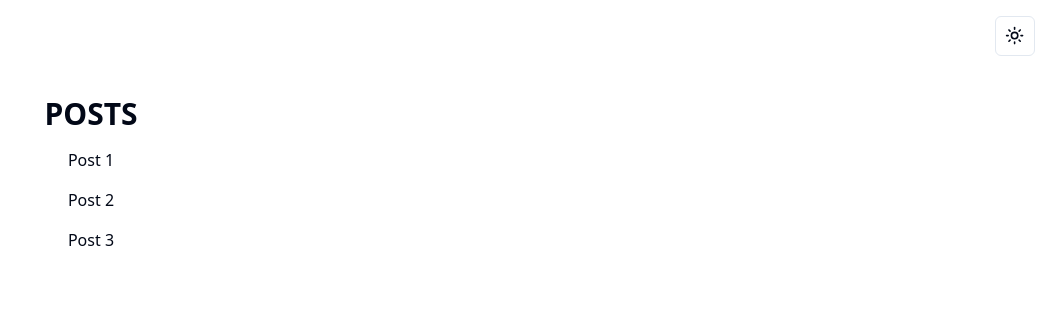
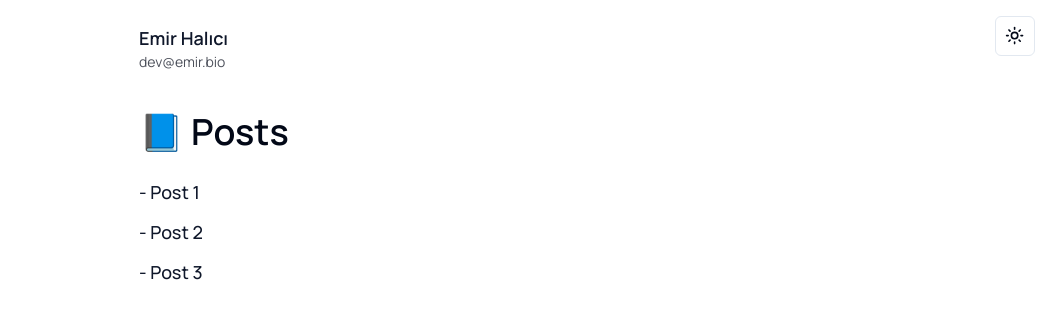
Before and after one commit to emirhalici/personal-page-next, a Next.js app: page /posts in a window 1280 px wide. Shown: the top 318 px of the page, without its empty margins (229-1280 px from the left). Built offline with nearby package versions, Linux system fonts and the light colour scheme.

Commit message:
feat: posts landing page

```diff
--- /dev/null
+++ b/components/ui/header.tsx
@@ -0,0 +1,18 @@
+import { Manrope } from "next/font/google";
+import Link from "next/link";
+const manrope = Manrope({ subsets: ["latin"] });
+
+export function Header() {
+  return (
+    <header className={`w-1/2 ${manrope.className} pb-4`}>
+      <div className="flex flex-col items-start">
+        <h1 className="text-lg font-semibold text-primary hover:opacity-80 transition-all">
+          <Link href="/">Emir Halıcı</Link>
+        </h1>
+        <h4 className="text-sm opacity-70 hover:opacity-85 transition-all">
+          <a href="mailto:dev@emir.bio">dev@emir.bio</a>
+        </h4>
+      </div>
+    </header>
+  );
+}
--- a/pages/index.tsx
+++ b/pages/index.tsx
@@ -1,6 +1,7 @@
 import { Manrope } from "next/font/google";
 import Link from "next/link";
 import { Button } from "~/components/ui/button";
+import { Header } from "~/components/ui/header";
 import { SocialButtons } from "~/components/ui/social-buttons";
 import { Url } from "~/components/ui/url";
 
@@ -9,9 +10,10 @@ const manrope = Manrope({ subsets: ["latin"] });
 export default function Home() {
   return (
     <main
-      className={`flex min-h-screen flex-col items-center justify-start p-24 ${manrope.className}`}
+      className={`flex min-h-screen flex-col items-center justify-start py-6 px-24 ${manrope.className}`}
     >
-      <div className="w-1/2 justify-start">
+      <Header />
+      <div className="w-1/2 justify-start pt-6">
         <h1 className="pb-5 text-5xl font-semibold">Hello, I&apos;m Emir 👋</h1>
         <h2 className="text-2xl opacity-60">
           I am a software developer based in <b>Türkiye</b>.
--- a/pages/posts/[id]/index.tsx
+++ b/pages/posts/[id]/index.tsx
@@ -18,9 +18,6 @@ export default function Page({ post }: PostPageProps) {
     </div>
   );
 }
-
-// this is how you achieve SSG read more https://nextjs.org/docs/pages/building-your-application/rendering/static-site-generation
-// https://vercel.com/blog/nextjs-server-side-rendering-vs-static-generation
 
 export const getStaticProps: GetStaticProps = async ({ params }) => {
   const postId = parseInt(params?.id as string, 10);
--- a/pages/posts/index.tsx
+++ b/pages/posts/index.tsx
@@ -1,5 +1,10 @@
 import posts, { Post } from "~/lib/assets/posts";
 import Link from "next/link";
+import { Button } from "~/components/ui/button";
+import { Manrope } from "next/font/google";
+import { Header } from "~/components/ui/header";
+
+const manrope = Manrope({ subsets: ["latin"] });
 
 interface PostPageProps {
   posts: Post[];
@@ -7,16 +12,23 @@ interface PostPageProps {
 
 export default function Page({ posts }: PostPageProps) {
   return (
-    <div className="flex justify-start p-24 items-center w-1/2 flex-col">
-      <h1 className="text-3xl mb-4 font-bold">POSTS</h1>
-      <div className="flex flex-col gap-4">
-        {posts.map((post) => (
-          <Link key={post.id} href={`/posts/${post.id}`}>
-            {post.title}
-          </Link>
-        ))}
+    <main
+      className={`flex min-h-screen flex-col items-center justify-start py-6 px-24 ${manrope.className}`}
+    >
+      <Header />
+      <div className="w-1/2 justify-start pt-6">
+        <h1 className="pb-5 text-4xl font-semibold">📘 Posts</h1>
+        <ul className="flex flex-col justify-start items-start">
+          {posts.map((post) => (
+            <li key={post.id}>
+              <Button variant={"link"} className="p-0 text-lg">
+                <Link href={`/posts/${post.id}`}>- {post.title}</Link>
+              </Button>
+            </li>
+          ))}
+        </ul>
       </div>
-    </div>
+    </main>
   );
 }
 
```
